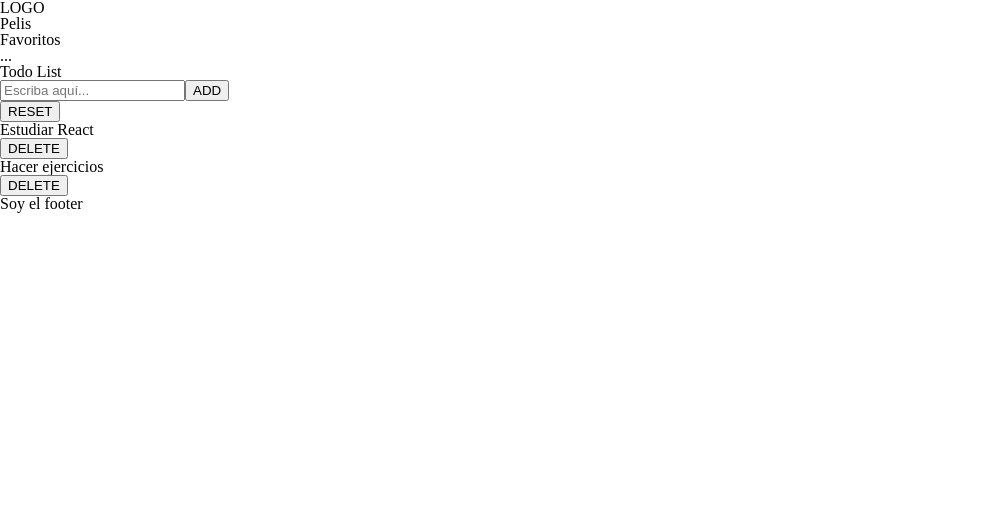
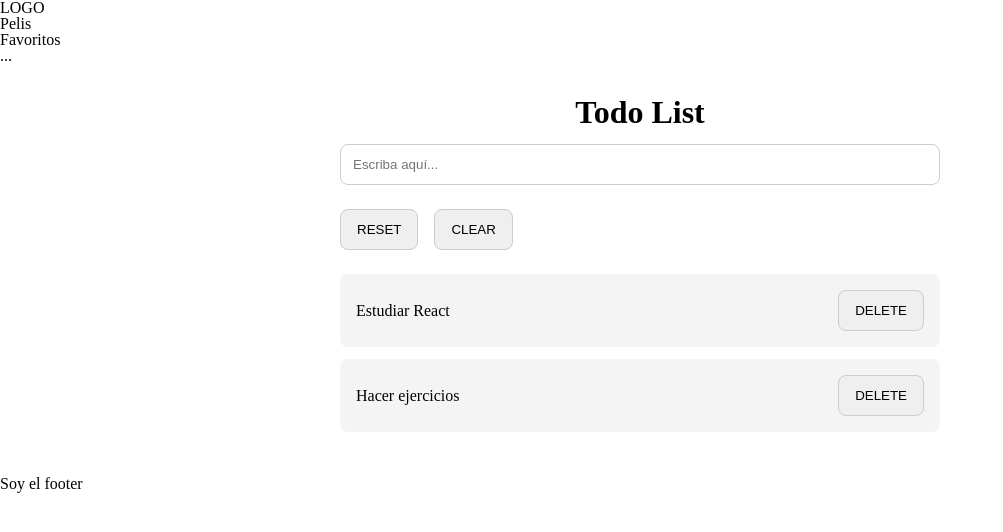
Before and after one commit to MarioMS2000/Ejercicio-React---TODO-list---useState, a React (Vite) app: page / in a window 1280 px wide. Shown: the top 532 px of the page, without its empty margins (0-1003 px from the left). Built offline with nearby package versions, Linux system fonts and the light colour scheme.

Commit message:
Fase 2 comletada

```diff
--- a/src/App.css
+++ b/src/App.css
@@ -1,184 +1,78 @@
-.counter {
-  font-size: 16px;
-  padding: 5px 10px;
-  border-radius: 5px;
-  color: var(--accent);
-  background: var(--accent-bg);
-  border: 2px solid transparent;
-  transition: border-color 0.3s;
-  margin-bottom: 24px;
-
-  &:hover {
-    border-color: var(--accent-border);
-  }
-  &:focus-visible {
-    outline: 2px solid var(--accent);
-    outline-offset: 2px;
-  }
+.app {
+  max-width: 600px; /*Para que no ocupe toda la pantalla de ancho*/
+  margin: 0 auto; /*Para centrarlo horizontalmente*/
+  padding: 2rem; /*Para separar el contenido de los bordes*/
+  /*Para alinear el contenido en columna*/
+  display: flex;
+  flex-direction: column;
 }
 
-.hero {
-  position: relative;
-
-  .base,
-  .framework,
-  .vite {
-    inset-inline: 0;
-    margin: 0 auto;
-  }
-
-  .base {
-    width: 170px;
-    position: relative;
-    z-index: 0;
-  }
-
-  .framework,
-  .vite {
-    position: absolute;
-  }
-
-  .framework {
-    z-index: 1;
-    top: 34px;
-    height: 28px;
-    transform: perspective(2000px) rotateZ(300deg) rotateX(44deg) rotateY(39deg)
-      scale(1.4);
-  }
-
-  .vite {
-    z-index: 0;
-    top: 107px;
-    height: 26px;
-    width: auto;
-    transform: perspective(2000px) rotateZ(300deg) rotateX(40deg) rotateY(39deg)
-      scale(0.8);
-  }
+.app__title {
+  text-align: center; /*centrar el texto*/
+  margin-bottom: 1rem; /*darle separación inferior*/
+  font-size: 2rem;/*hacerlo más grande*/
+  font-weight: 700;/*hacerlo más visible (peso)*/
 }
 
-#center {
-  display: flex;
-  flex-direction: column;
-  gap: 25px;
-  place-content: center;
-  place-items: center;
-  flex-grow: 1;
-
-  @media (max-width: 1024px) {
-    padding: 32px 20px 24px;
-    gap: 18px;
-  }
+/*contenedor existe para ordenar dos botones -> RESET y CLEAR*/
+.app__actions {
+  display: flex; /*para que estén en fila*/
+  gap: 1rem; /*para separarlos*/
+  margin-bottom: 1.5rem; /*espacio debajo*/
 }
 
-#next-steps {
+.form {
   display: flex;
-  border-top: 1px solid var(--border);
-  text-align: left;
-
-  & > div {
-    flex: 1 1 0;
-    padding: 32px;
-    @media (max-width: 1024px) {
-      padding: 24px 20px;
-    }
-  }
-
-  .icon {
-    margin-bottom: 16px;
-    width: 22px;
-    height: 22px;
-  }
-
-  @media (max-width: 1024px) {
-    flex-direction: column;
-    text-align: center;
-  }
+  gap: 1rem;
+  margin-bottom: 1.5rem;
+  align-items: flex-start;
+}
+.form__group {
+  flex: 1; /*hace que el input “crezca” y ocupe todo el espacio libre dentro del display*/
 }
 
-#docs {
-  border-right: 1px solid var(--border);
-
-  @media (max-width: 1024px) {
-    border-right: none;
-    border-bottom: 1px solid var(--border);
-  }
+.form__input {
+  width: 100%;
+  box-sizing: border-box;
+  padding: 0.75rem;
+  border: 1px solid #ccc;
+  border-radius: 8px;
 }
 
-#next-steps ul {
-  list-style: none;
-  padding: 0;
-  display: flex;
-  gap: 8px;
-  margin: 32px 0 0;
-
-  .logo {
-    height: 18px;
-  }
-
-  a {
-    color: var(--text-h);
-    font-size: 16px;
-    border-radius: 6px;
-    background: var(--social-bg);
-    display: flex;
-    padding: 6px 12px;
-    align-items: center;
-    gap: 8px;
-    text-decoration: none;
-    transition: box-shadow 0.3s;
-
-    &:hover {
-      box-shadow: var(--shadow);
-    }
-    .button-icon {
-      height: 18px;
-      width: 18px;
-    }
-  }
-
-  @media (max-width: 1024px) {
-    margin-top: 20px;
-    flex-wrap: wrap;
-    justify-content: center;
-
-    li {
-      flex: 1 1 calc(50% - 8px);
-    }
-
-    a {
-      width: 100%;
-      justify-content: center;
-      box-sizing: border-box;
-    }
-  }
+.error {
+  margin-top: 0.5rem;
+  margin-bottom: 0;
+  font-size: 0.875rem;
+  color: red;
 }
 
-#spacer {
-  height: 88px;
-  border-top: 1px solid var(--border);
-  @media (max-width: 1024px) {
-    height: 48px;
-  }
+.success{
+  margin-top: 0.5rem;
+  margin-bottom: 0;
+  font-size: 0.875rem;
+  color: green;
 }
 
-.ticks {
-  position: relative;
-  width: 100%;
+button{
+  height: fit-content;
+  padding: 0.75rem 1rem;
+  border: 1px solid #ccc;
+  border-radius: 8px;
+}
 
-  &::before,
-  &::after {
-    content: '';
-    position: absolute;
-    top: -4.5px;
-    border: 5px solid transparent;
-  }
+/*Dejamos limpio el ul*/
+.list {
+  list-style: none; /*quitar viñetas*/
+  padding: 0;
+  margin: 0;
+}
 
-  &::before {
-    left: 0;
-    border-left-color: var(--border);
-  }
-  &::after {
-    right: 0;
-    border-right-color: var(--border);
-  }
+.item {
+  display: flex; /*texto izquierda / botón derecha*/
+  justify-content: space-between; /* el texto se vaya a la izquierda y el botón se vaya a la derecha*/
+  align-items: center;
+  padding: 1rem;
+  background: #f4f4f4;
+  border-radius: 8px;
+  margin-bottom: 0.75rem;
 }
--- a/src/App.jsx
+++ b/src/App.jsx
@@ -1,5 +1,7 @@
-import { useState } from "react";
+import { useState, useEffect } from "react"; // Importamos useState y useEffect
 import { v4 as uuidv4 } from "uuid";
+
+import "./App.css";
 
 import LayoutDefault from "./template/LayoutDefault";
 import Form from "./components/Form";
@@ -9,13 +11,26 @@ import tasksData from "./data/tasks.json";
 
 
 const App = () => {
-  const [tasks, setTasks] = useState(tasksData); // tasks = array de tareas | setTasks = función para actualizar ese array
+  // Esto carga el JSON directamente en el estado inicial. React crea el estado ya con tareas
+  //const [tasks, setTasks] = useState(tasksData); // tasks = array de tareas | setTasks = función para actualizar ese array
+  // React crea el estado vacío y cuando el componente se monta, carga las tareas con lifecycle. useState([]) para empezar vacío y useEffect() para cargar después
 
-  const addTask = (newTask) => {
+  // HOOKS
+  // useState -> guarda datos | useEffect -> ejecuta acciones cuando React ya ha renderizado
+  const [tasks, setTasks] = useState([]);
+
+  // useEffect -> Cuando el componente ya se haya pintado, ejecuta esto
+  useEffect(() => {
+    setTasks(tasksData);
+  }, []); // [] -> ejecuta esto solo una vez, cuando el componente se monta
+
+  // FUNCIONES
+
+  const addTask = (newTasks) => {
     // Creamos un objeto nuevo, le generas una id única y lo guardas en tasks
     const taskObject = {
       _id: uuidv4(),
-      title: newTask,
+      title: newTasks,
       desc: "",
       isDone: false,
     };
@@ -31,23 +46,30 @@ const App = () => {
   const deleteTask = (id) => {
     // Con filter() -> recorre el array y construye uno nuevo solo con los elementos que tú le permites pasar si el id es dintinto del que queremos eliminar pues true y si no false y no lo megte al nuevo array
     const newTask = tasks.filter((task) => {
-      if(task._id !== id){ // si el id es distinto → true → se conserva | si el id es igual → false → se elimina y el filter te devuelve un true o false
+      if (task._id !== id) { // si el id es distinto → true → se conserva | si el id es igual → false → se elimina y el filter te devuelve un true o false
         return true;
       }
-        return false;
+      return false;
 
     });
     setTasks(newTask); // Aquí remplazamos el array viejo por el nuevo
   }
 
   // Para limpiar toda la lista
+  const clearTasks = () => {
+    setTasks([]);
+  }
 
+  // RETURN
   return (
     <LayoutDefault>
-      <main>
-        <h1>Todo List</h1>
+      <main className="app">
+        <h1 className="app__title">Todo List</h1>
         <Form onAddTask={addTask} /> {/*Se lee como: <Componente nombreProp={valorQueLePaso} /> */}
-        <Button text="RESET" onClick={resetTasks} />
+        <div className="app__actions">
+          <Button text="RESET" onClick={resetTasks} />
+          <Button text="CLEAR" onClick={clearTasks} />
+        </div>
         <List tasks={tasks} onDeleteTask={deleteTask} />{/*El botón DELETE debe estar dentro de cada Item, porque cada Item sí conoce su tarea por eso no se pone un boton button, porque deleteTask necesita recibir un id */}
       </main>
     </LayoutDefault>
--- a/src/components/Form.jsx
+++ b/src/components/Form.jsx
@@ -1,28 +1,75 @@
-import { useState } from 'react' // sirve para traer (importar) el hook useState de React, que te permite guardar y actualizar datos dentro de un componente funcional.
+import { useEffect, useState } from 'react' // sirve para traer (importar) el hook useState de React, que te permite guardar y actualizar datos dentro de un componente funcional.
 
 import Button from "./Button";
 
 const Form = ({ onAddTask }) => {
 
     const [title, setTitle] = useState(""); // creamos el estado inicial a vacío con useState("")
+    const [error, setError] = useState("");
+    const [success, setSuccess] = useState("");
+
+
+    // useEffect del Input
+    useEffect(() => {
+        if (!title) return;// si el input está vacío, no hagas nada
+        // Pasado 20s se vacía el input
+        const timer = setTimeout(() => {
+            setTitle(""); // vaciamos el title
+        }, 20000);
+
+        // Este return le dice a React, antes de volver a ejecutar este efecto, limpia lo anterior
+        return () => {
+            clearTimeout(timer);// Y esto es lo que realmente cnacela el temporizador anterior que se había creado
+        }
+
+    }, [title]);
+
+    // useEffect al añadir la tarea se borra despues de 5s el mensaje
+    useEffect(() => {
+        if(!success) return; // si no hay mensaje de éxito, no hagas nada
+        // pero si hay haz al añadir la tarea se borra despues de 5s el mensaje
+        const timer = setTimeout(() => {
+            setSuccess("");
+        },5000);
+
+        return () => {
+            clearTimeout(timer);
+        }
+    },[success]);
 
     const handleSubmit = (e) => {
         e.preventDefault() // para evitar recargar la página web
+        // si el contenido del input tiene menos de 6 caracteres, mostramos el mensaje
+        if (title.length < 6) {
+            setError("La tarea debe tener al menos 6 caracteres");
+            return;
+        }
+        // Si no, continua con la tarea
+        setError("");
 
         onAddTask(title); // llama a la función onAddTask y mándale el valor de title
 
         setTitle(""); // React actualiza title a vacío y el input se limpia automáticamente
+
+        setSuccess("La tarea fue añadida con éxito");
     }
 
     return (
-        <form onSubmit={handleSubmit}>{/* onSubmit={handleSubmit} -> ejecuta esa función al enviar el form */}
-            <input type="text"
-                value={title} // tu valor será lo que haya en title
-                placeholder='Escriba aquí...'
-                onChange={(e) => setTitle(e.target.value)} // Cada vez que el usuario escribe, actualizas el estado
-                required
-            />
-            <Button type="submit" text="ADD" />
+        <form className="form" onSubmit={handleSubmit}>{/* onSubmit={handleSubmit} -> ejecuta esa función al enviar el form */}
+            <div className="form__group">
+                <input
+                    className="form__input"
+                    type="text"
+                    value={title} // tu valor será lo que haya en title
+                    placeholder='Escriba aquí...'
+                    onChange={(e) => setTitle(e.target.value)} // Cada vez que el usuario escribe, actualizas el estado
+                    required
+                />
+                {error ? <p className='error'>{error}</p> : ""}
+                {success ? <p className='success'>{success}</p> : ""}
+            </div>
+            {title ? <Button type="submit" text="ADD" /> : ""}{/* Comprobamos que si title es decir que el campo a rellenar esta vacío, pues no muestra el boton y cuando haya texto lo muestra */}
+            {/*También podría hacerse así: {title && <Button type="submit" text="ADD" />} */}
         </form>
     );
 };
--- a/src/components/Item.jsx
+++ b/src/components/Item.jsx
@@ -2,10 +2,14 @@
 const Item = ({ task, onDeleteTask }) => {
 
     return (
-        <>
-            <li>{task.title}</li>
-            <button onClick={() => onDeleteTask(task._id)} >DELETE</button> {/*onClick necesita una función, no el resultado de ejecutar una función. Si lo pongo así: onClick={onDeleteTask(task._id)} lo ejecuta ya sin el onclick por eso hay que darle una función*/}
-        </>
+        <li className="item">
+            <span className="item__title">{task.title}</span>
+            <button
+                className="item__delete"
+                onClick={() => onDeleteTask(task._id)} >
+                DELETE
+            </button> {/*onClick necesita una función, no el resultado de ejecutar una función. Si lo pongo así: onClick={onDeleteTask(task._id)} lo ejecuta ya sin el onclick por eso hay que darle una función*/}
+        </li>
     );
 }
 
--- a/src/components/List.jsx
+++ b/src/components/List.jsx
@@ -3,7 +3,7 @@ import Item from "./Item";
 // recorrer tareas
 const List = ({ tasks, onDeleteTask }) => {
     return (
-        <ul>
+        <ul className="list">
             {tasks.map((task) => (
                 <Item key={task._id} task={task} onDeleteTask={onDeleteTask} />
             ))}
```
